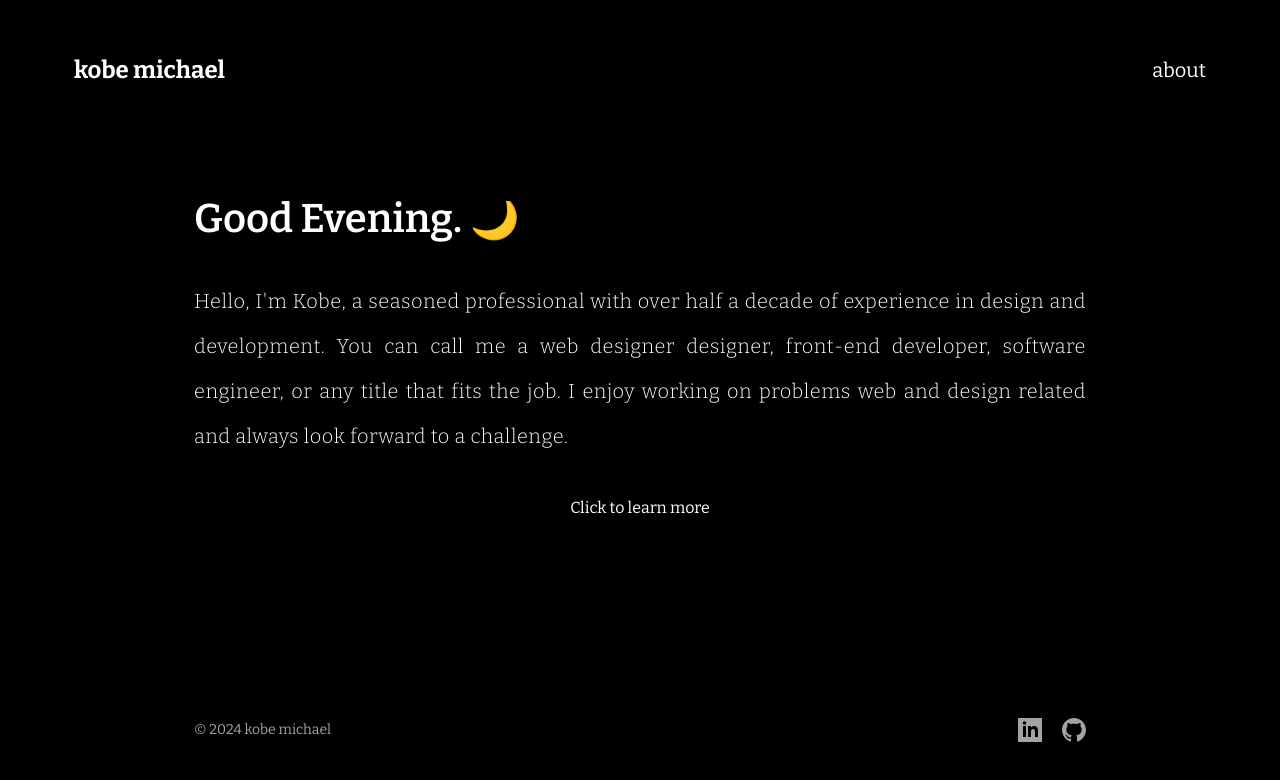
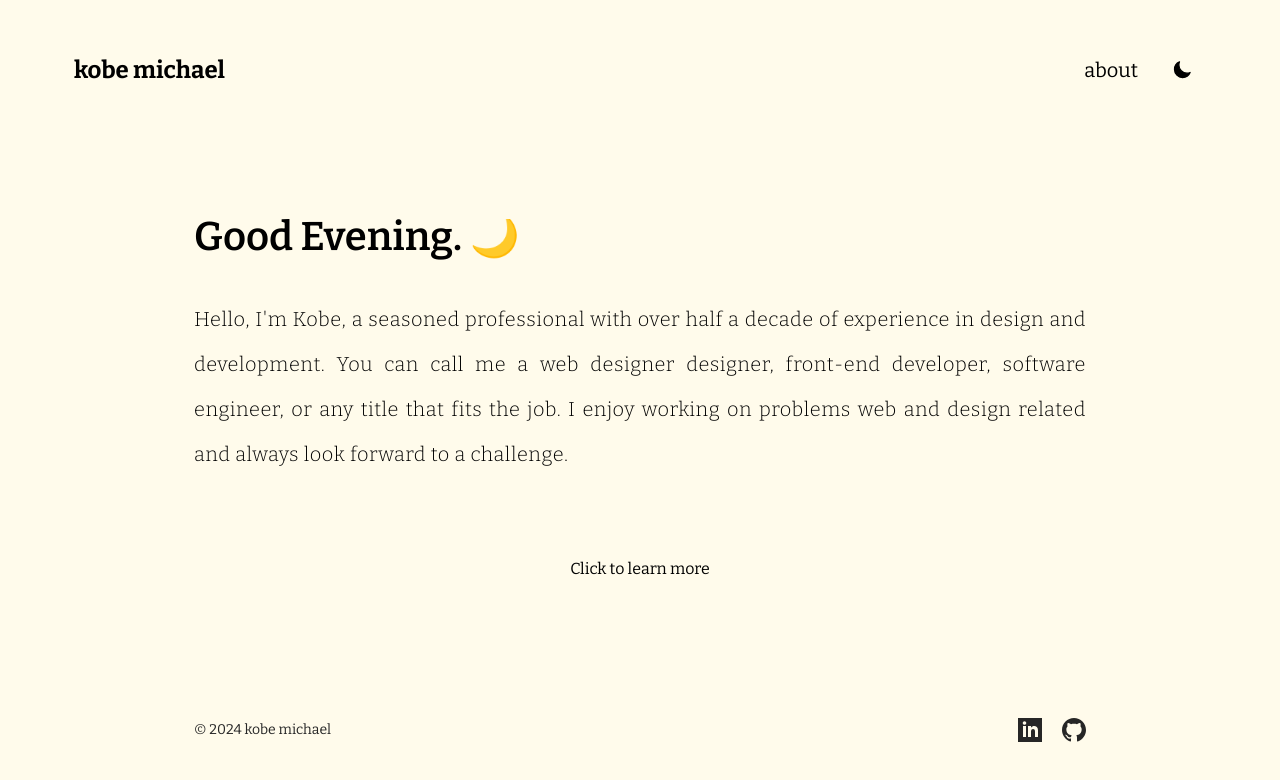
Before and after one commit to Kobeboy15/personal_website, a Next.js app: page / in a window 1280 px wide. Shown: the top 780 px of the page. Built offline with nearby package versions, Linux system fonts and the light colour scheme.

Commit message:
Implement a theme switcher

```diff
--- a/src/app/about/page.tsx
+++ b/src/app/about/page.tsx
@@ -16,11 +16,11 @@ export default async function About() {
     <div className="flex flex-col gap-16">
       <div>
         <Reveal>
-          <h2 className="text-3xl mb-4">about 🧑🏻‍💻</h2>
+          <h2 className="text-3xl mb-4 dark:text-white">about 🧑🏻‍💻</h2>
         </Reveal>
         <Reveal>
           <div className="flex flex-col gap-10">
-            <p className="text-justify font-light leading-7 tracking-normal md:leading-10 md:tracking-wide text-sm md:text-base">
+            <p className="text-justify dark:text-white font-light leading-7 tracking-normal md:leading-10 md:tracking-wide text-sm md:text-base">
               I&apos;ve always had a creative background for as long as I can
               remember. From dealing with photography and film-making, to
               working on art vectors in Adobe Illustrator. I always had an eye
@@ -56,7 +56,7 @@ export default async function About() {
                 href="/KobeMichael_CV.pdf"
                 download
               >
-                My resume (pdf 668kb)
+                My resume (pdf 684kb)
               </a>
             </p>
           </div>
@@ -64,7 +64,7 @@ export default async function About() {
       </div>
       <div>
         <Reveal>
-          <h2 className="text-3xl mb-14">work experience 💻</h2>
+          <h2 className="text-3xl mb-14 dark:text-white">work experience 💻</h2>
         </Reveal>
         <div className="flex flex-col gap-10 mb-5">
           {experienceData
@@ -80,11 +80,11 @@ export default async function About() {
       </div>
       <div>
         <Reveal delay={0.2}>
-          <h2 className="text-3xl mb-4">contact ✉️</h2>
+          <h2 className="text-3xl mb-4 dark:text-white">contact ✉️</h2>
         </Reveal>
         <div className="flex flex-col gap-10">
           <Reveal delay={0.4}>
-            <p className="text-justify font-light leading-7 tracking-normal md:leading-10 md:tracking-wide text-sm md:text-base">
+            <p className="text-justify dark:text-white font-light leading-7 tracking-normal md:leading-10 md:tracking-wide text-sm md:text-base">
               I&apos;m actively exploring opportunities to collaborate with
               companies, agencies, and individuals. My goal is to contribute my
               design experience to collectively solve real-business problems.
@@ -96,7 +96,7 @@ export default async function About() {
             </p>
           </Reveal>
           <Reveal delay={0.4}>
-            <div className="flex flex-col gap-6">
+            <div className="flex flex-col gap-6 dark:text-white">
               <a
                 href="mailto: kobemichael15@gmail.com"
                 className="hover:text-yellow-200"
--- a/src/app/globals.css
+++ b/src/app/globals.css
@@ -2,7 +2,7 @@
 @tailwind components;
 @tailwind utilities;
 
-body {
+/* body {
   background-color: #000;
   color: #fff;
-}
+} */
--- a/src/app/layout.tsx
+++ b/src/app/layout.tsx
@@ -42,7 +42,9 @@ export default function RootLayout({
 }) {
   return (
     <html lang="en">
-      <body className={`${bitter.className} min-h-screen`}>
+      <body
+        className={`${bitter.className} min-h-screen bg-amber-50 dark:bg-black transition-colors duration-300`}
+      >
         <NavMenu />
         <div
           style={{ minHeight: "calc(100vh - 140px - 140px)" }}
--- a/src/app/page.tsx
+++ b/src/app/page.tsx
@@ -23,10 +23,10 @@ export default function Home() {
   }, []);
 
   return (
-    <div>
+    <div style={{ minHeight: "inherit" }} className="flex items-center">
       <div
         style={{ minHeight: "calc(100vh - 420px)" }}
-        className="flex flex-col justify-center relative"
+        className="flex flex-col justify-center relative dark:text-white"
       >
         <Reveal>
           <h2 className=" text-3xl md:text-[40px] font-semibold md:mb-[42px] mb-6">
@@ -43,10 +43,10 @@ export default function Home() {
           </p>
         </Reveal>
         {!showMore && (
-          <div className="static md:absolute bottom-0 w-full hover:scale-105 transition-all ease-in-out duration-300">
-            <Reveal width="100%" delay={2}>
+          <div className="md:pt-20 static bottom-0 w-full hover:scale-105 transition-all ease-in-out duration-300">
+            <Reveal width="100%" delay={1.3}>
               <Link href="/about">
-                <div className="w-full text-center flex items-end justify-center cursor-pointer hover:text-yellow-200">
+                <div className="w-full text-center text-sm md:text-base flex items-end justify-center cursor-pointer hover:text-yellow-200">
                   <p>Click to learn more</p>
                 </div>
               </Link>
--- a/src/components/Experience/ExperienceItem.jsx
+++ b/src/components/Experience/ExperienceItem.jsx
@@ -23,20 +23,20 @@ export default function ExperienceItem({ value }) {
 
   return (
     <div className="flex items-start justify-between text-sm gap-5 lg:gap-0 md:gap-0">
-      <p className="flex-1 pt-1 md:pt-0 text-xs md:text-lg">
+      <p className="flex-1 pt-1 md:pt-0 text-xs md:text-lg dark:text-white">
         {formatDate(value.startDate)}&nbsp;-&nbsp;{" "}
         {value.currentPosition ? "Present" : formatDate(value.endDate)}
       </p>
-      <div className="flex-[1.5] md:flex-[2]">
-        <h4 className="text-sm md:text-lg text-neutral-300 flex flex-col md:flex-row md:gap-2">
-          <span className="font-semibold text-white">{value.position}</span>
+      <div className="flex-[1.5] md:flex-[2] dark:text-white">
+        <h4 className="text-sm md:text-lg flex flex-col md:flex-row md:gap-2">
+          <span className="font-semibold">{value.position}</span>
           <span className="hidden md:block">-</span>
           {value.employer}
         </h4>
-        <p className="text-neutral-400 leading-7 mt-2 font-normal text-xs md:text-[14px]">
+        <p className="leading-7 mt-2 font-normal text-xs md:text-[14px] text-neutral-700 dark:text-neutral-400">
           {value.description}
         </p>
-        <p className="mt-4 flex flex-wrap gap-x-5 gap-y-3 text-neutral-500 text-xs md:text-sm">
+        <p className="mt-4 flex flex-wrap gap-x-5 gap-y-3 text-xs md:text-sm text-neutral-500 dark:text-neutral-500">
           {value.technologies.map((skill, index) => {
             return <span key={index}>{skill}</span>;
           })}
--- a/src/components/FooterMenu.jsx
+++ b/src/components/FooterMenu.jsx
@@ -16,18 +16,18 @@ export default function FooterMenu() {
     <div className="text-sm flex items-center justify-between max-w-[940px] px-6 m-auto h-[140px]">
       <Reveal delay={0.9}>
         <Link href="/">
-          <h3 className="text-neutral-400 text-xs md:text-sm">
+          <h3 className="text-xs md:text-sm text-neutral-800 dark:text-neutral-500">
             © {currentYear} kobe michael
           </h3>
         </Link>
       </Reveal>
       <Reveal delay={0.9}>
-        <div className="flex items-center gap-5 text-neutral-400">
+        <div className="flex items-center gap-5">
           <a
             href="https://www.linkedin.com/in/kobe-michael/"
             target="_blank"
             rel="noreferrer"
-            className="hover:text-white transition-colors"
+            className="dark:hover:text-white text-neutral-800  dark:text-neutral-500 transition-colors"
           >
             <LinkedIn />
           </a>
@@ -35,7 +35,7 @@ export default function FooterMenu() {
             href="https://github.com/Kobeboy15"
             target="_blank"
             rel="noreferrer"
-            className="hover:text-white transition-colors"
+            className="dark:hover:text-white text-neutral-800  dark:text-neutral-500 transition-colors"
           >
             <Github />
           </a>
--- a/src/components/Logo.js
+++ b/src/components/Logo.js
@@ -41,3 +41,43 @@ export function externalLink({ size = 24 }) {
     </svg>
   );
 }
+
+export function Sun({ size = 24 }) {
+  return (
+    <svg
+      xmlns="http://www.w3.org/2000/svg"
+      fill="currentColor"
+      viewBox="0 0 24 24"
+      stroke-width="1.5"
+      stroke="currentColor"
+      width={size}
+      height={size}
+    >
+      <path
+        stroke-linecap="round"
+        stroke-linejoin="round"
+        d="M12 3v2.25m6.364.386l-1.591 1.591M21 12h-2.25m-.386 6.364l-1.591-1.591M12 18.75V21m-4.773-4.227l-1.591 1.591M5.25 12H3m4.227-4.773L5.636 5.636M15.75 12a3.75 3.75 0 11-7.5 0 3.75 3.75 0 017.5 0z"
+      />
+    </svg>
+  );
+}
+
+export function Moon({ size = 24 }) {
+  return (
+    <svg
+      xmlns="http://www.w3.org/2000/svg"
+      // fill="currentColor"
+      viewBox="0 0 24 24"
+      stroke-width="1.5"
+      stroke="currentColor"
+      width={size}
+      height={size}
+    >
+      <path
+        stroke-linecap="round"
+        stroke-linejoin="round"
+        d="M21.752 15.002A9.718 9.718 0 0118 15.75c-5.385 0-9.75-4.365-9.75-9.75 0-1.33.266-2.597.748-3.752A9.753 9.753 0 003 11.25C3 16.635 7.365 21 12.75 21a9.753 9.753 0 009.002-5.998z"
+      />
+    </svg>
+  );
+}
--- a/src/components/NavMenu.jsx
+++ b/src/components/NavMenu.jsx
@@ -1,16 +1,59 @@
+"use client";
+
 import Link from "next/link";
+import { useEffect, useState } from "react";
+import { Sun, Moon } from "./Logo";
 
 export default function NavMenu() {
+  const [currentTheme, setCurrentTheme] = useState("");
+
+  function handleTheme() {
+    if (localStorage.theme === "dark") {
+      document.documentElement.classList.remove("dark");
+      localStorage.theme = "light";
+      setCurrentTheme("light");
+    } else {
+      document.documentElement.classList.add("dark");
+      localStorage.theme = "dark";
+      setCurrentTheme("dark");
+    }
+  }
+
+  useEffect(() => {
+    if (
+      localStorage.theme === "dark" ||
+      (!("theme" in localStorage) &&
+        window.matchMedia("(prefers-color-scheme: dark)").matches)
+    ) {
+      document.documentElement.classList.add("dark");
+      setCurrentTheme("dark");
+      document;
+    } else {
+      document.documentElement.classList.remove("dark");
+      setCurrentTheme("light");
+    }
+  }, []);
+
   return (
     <div className="flex items-center justify-between max-w-[1180px] m-auto px-6 h-[140px]">
       <Link href="/">
-        <h3 className="text-lg md:text-[24px] font-bold">kobe michael</h3>
+        <h3 className="text-lg md:text-[24px] font-bold dark:text-white">
+          kobe michael
+        </h3>
       </Link>
-      <div className="flex items-center gap-5 md:gap-11 text-sm md:text-[20px] hover:text-yellow-200">
-        <Link href="/about">
-          <p>about</p>
-        </Link>
-        {/* <p>contact</p> */}
+      <div className="flex flex-row-reverse gap-5">
+        <button
+          onClick={handleTheme}
+          className="dark:text-white w-12 flex justify-center"
+        >
+          {currentTheme === "dark" ? <Sun /> : <Moon size={20} />}
+        </button>
+        <div className="dark:text-white flex items-center gap-5 md:gap-11 text-sm md:text-[20px] hover:text-yellow-200 transition-colors">
+          <Link href="/about">
+            <p>about</p>
+          </Link>
+          {/* <p>contact</p> */}
+        </div>
       </div>
     </div>
   );
--- a/tailwind.config.ts
+++ b/tailwind.config.ts
@@ -1,20 +1,21 @@
-import type { Config } from 'tailwindcss'
+import type { Config } from "tailwindcss";
 
 const config: Config = {
+  darkMode: "class",
   content: [
-    './src/pages/**/*.{js,ts,jsx,tsx,mdx}',
-    './src/components/**/*.{js,ts,jsx,tsx,mdx}',
-    './src/app/**/*.{js,ts,jsx,tsx,mdx}',
+    "./src/pages/**/*.{js,ts,jsx,tsx,mdx}",
+    "./src/components/**/*.{js,ts,jsx,tsx,mdx}",
+    "./src/app/**/*.{js,ts,jsx,tsx,mdx}",
   ],
   theme: {
     extend: {
       backgroundImage: {
-        'gradient-radial': 'radial-gradient(var(--tw-gradient-stops))',
-        'gradient-conic':
-          'conic-gradient(from 180deg at 50% 50%, var(--tw-gradient-stops))',
+        "gradient-radial": "radial-gradient(var(--tw-gradient-stops))",
+        "gradient-conic":
+          "conic-gradient(from 180deg at 50% 50%, var(--tw-gradient-stops))",
       },
     },
   },
   plugins: [],
-}
-export default config
+};
+export default config;
```
Also changed, not shown: 2 other files (tests, documents, lock files or other folders).
